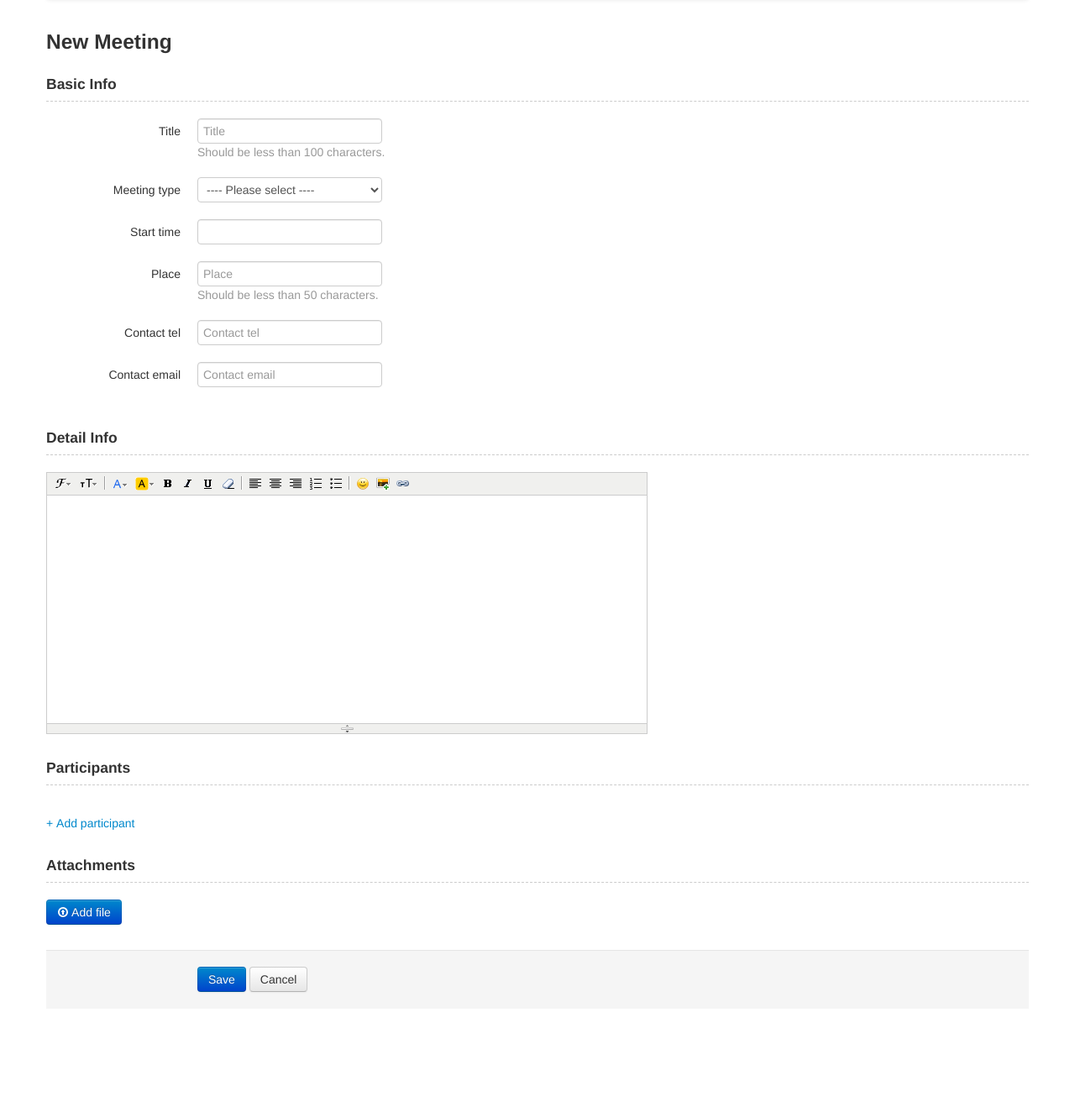
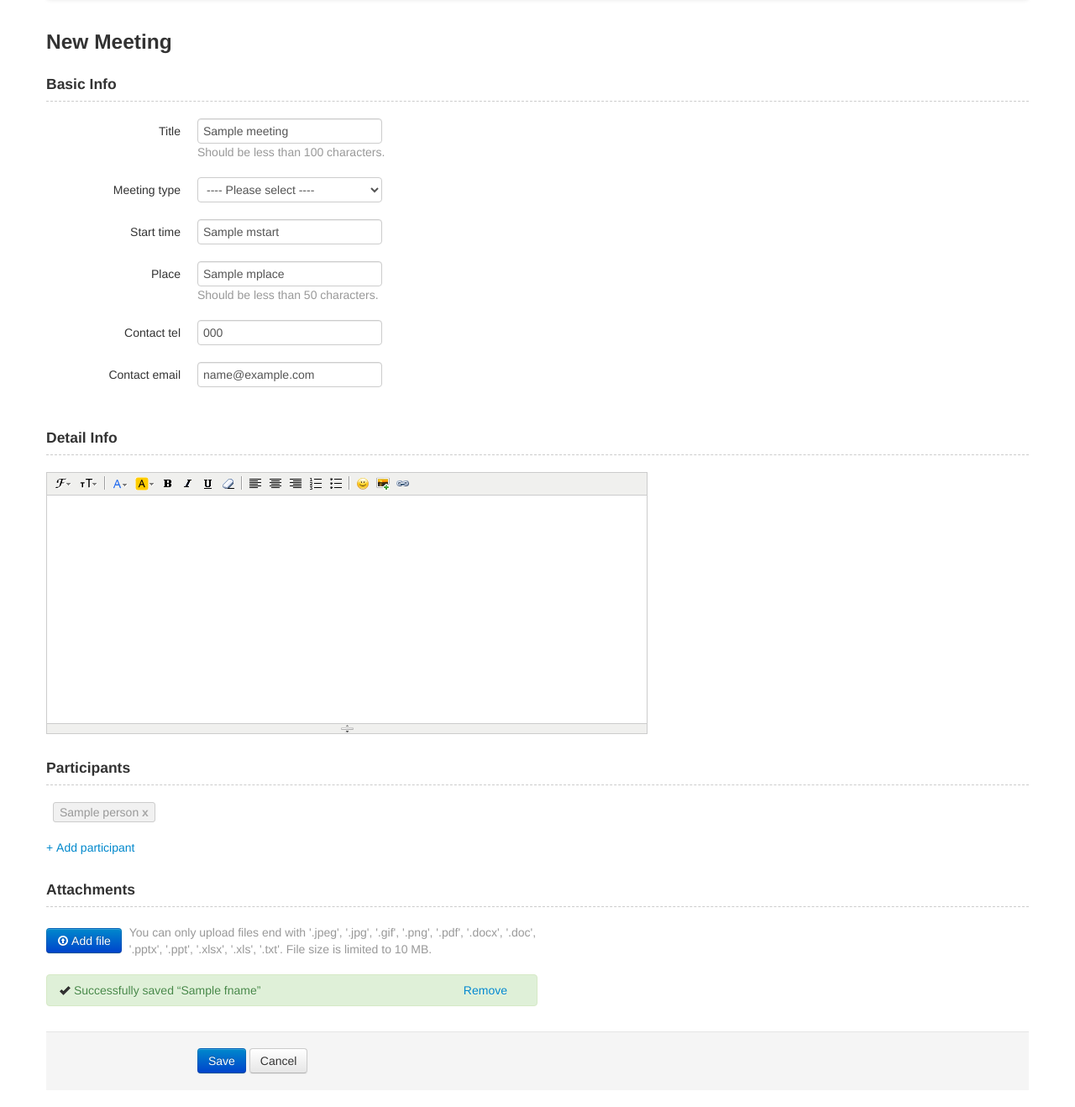
Before and after one commit to skymoney/SkyMeeting, a Django app: template SkyMeeting/templates/newMeeting.html in a window 1280 px wide. Shown: the part 84-1402 px from the top of the page at 84% size. Before the commit the page ends 1267 px from the top, so only its background shows below. Run offline with Django 3.2, Linux system fonts and the light colour scheme; the template is opened without the code that fills it: most values are stand-ins (such as "Sample title", 1, 10 or a date in 2020); some libraries are stand-ins or nearby versions.

Commit message:
add edit meeting

```diff
--- a/SkyMeeting/SkyMeeting/urls.py
+++ b/SkyMeeting/SkyMeeting/urls.py
@@ -29,6 +29,8 @@ urlpatterns += patterns('Meeting.views',
     url(r'^meetings/$','meetings'),
     url(r'^newmeeting/$','newMeeting'),
     url(r'^addmeeting/$','addMeeting'),
+    url(r'^editmeeting/$','editMeeting'),
+    url(r'^updatemeeting/$','updateMeeting'),
     url(r'^meeting/$','meeting'),
     url(r'^meeting/addcomment/$','addComment'),
 )
--- a/SkyMeeting/public/css/specific/newMeeting.css
+++ b/SkyMeeting/public/css/specific/newMeeting.css
@@ -70,8 +70,14 @@ a.remove-person:hover{
 #fineUploader{
 	display: inline-block;
 }
+#uploadHelp{
+	width: 500px;
+}
 #uploadMsg{
 	width: 50%;
+}
+#uploadMsg .alert{
+	margin: 20px 0 0;
 }
 /* patch */
 .checkbox{
--- a/SkyMeeting/public/js/specific/newMeeting.js
+++ b/SkyMeeting/public/js/specific/newMeeting.js
@@ -32,6 +32,13 @@ $(function() {
 				'insertunorderedlist', '|', 'emoticons', 'image', 'link']
 		});
 	});
+
+	// init KindEditor content when edit-mode
+	// lazy load
+	setTimeout(function(){
+		$("#inputDetail").siblings(".ke-container").find("iframe").contents().find("body").html($("#inputDetail").val());
+	}, 1000);
+
 
     // 有问题???阻止点击背景关闭
     /*$("#participantModal").on("show", function(){
@@ -105,6 +112,18 @@ $(function() {
 		}
 	}
 
+	// ************************************
+	// init global storage when edit-mode
+	// ************************************
+	$("#personList").children(".person").each(function(){
+		var dataElem = $(this).find("input[type='hidden']");
+		addToGlobalSelectedPersons(dataElem.attr("data-id"), dataElem.attr("data-name"));
+	});
+	$("#uploadMsg").children(".file").each(function(){
+		var dataElem = $(this).find("input[type='hidden']");
+		addToGlobalBindedFiles(dataElem.attr("data-fid"), dataElem.attr("data-fname"));
+	});
+	// ************************************
 
 
 	/* common util functions */
@@ -265,6 +284,7 @@ $(function() {
 		// update global storage
 		removeFromGlobalSelectedPersons(id);
 	};
+	$("a.remove-person").click(removePersonFunc);
 
 	$("#addParticipantLink").click(function(){
 		// back to default page
@@ -303,7 +323,7 @@ $(function() {
 					"</div>");
 
 				// bind event
-				$("#personList").children(".person").last().find("a.remove-person").click(removePersonFunc);
+				$("#personList").children(".person").last().find("a.remove-person").bind("click", removePersonFunc);
 			}
 		});
 
@@ -324,6 +344,15 @@ $(function() {
 	// ===============================
 	// file upload
 	// ===============================
+	var removeFileFunc = function(){
+		var fid = $(this).attr("data-fid");
+		$(this).parent(".file").remove();
+
+		// update global storage
+		removeFromGlobalBindedFiles(fid);
+	}
+	$("a.remove-file").click(removeFileFunc);
+
     $fub = $('#fineUploader');
     $messages = $('#uploadMsg');
 
@@ -344,37 +373,43 @@ $(function() {
         },*/
       	callbacks: {
         	onSubmit: function(id, fileName) {
-	          	$messages.append('<div id="file-' + id + '" class="alert" style="margin: 20px 0 0"></div>');
+	          	$messages.append('<div id="file-' + id + '" class="file alert"></div>');
 	          	// disable form submit button
 	          	disableButton($("#meetingFormOk"));
 	        },
         	onUpload: function(id, fileName) {
           		$('#file-' + id).addClass('alert-info')
-               		.html('<img src="../public/img/loading.gif" alt=' + gettext("Initializing. Please hold.") + '> ' + gettext("Initializing") + ' “' + fileName + '”');
+               		.html('<img src="../public/img/loading.gif" alt=' + gettext("Initializing. Please hold.") + '/> <span>' + gettext("Initializing") + ' “' + fileName + '”</span>');
        		},
         	onProgress: function(id, fileName, loaded, total) {
           		if (loaded < total) {
             		progress = Math.round(loaded / total * 100) + '% of ' + Math.round(total / 1024) + ' kB';
             		$('#file-' + id).removeClass('alert-info')
-                            .html('<img src="../public/img/loading.gif" alt=' + gettext("In progress. Please hold.") + '> ' + gettext("Uploading") + ' “' + fileName + '” ' + progress);
+                            .html('<img src="../public/img/loading.gif" alt=' + gettext("In progress. Please hold.") + '/> <span>' + gettext("Uploading") + ' “' + fileName + '” ' + progress + '</span>');
           		} else {
             		$('#file-' + id).addClass('alert-info')
-                            .html('<img src="../public/img/loading.gif" alt=' + gettext("Saving. Please hold.") + '> ' + gettext("Saving") + ' “' + fileName + '”');
+                            .html('<img src="../public/img/loading.gif" alt=' + gettext("Saving. Please hold.") + '/> <span>' + gettext("Saving") + ' “' + fileName + '”</span>');
           		}
         	},
         	onComplete: function(id, fileName, responseJSON) {
         		var result = responseJSON[0];
-          		if (result.success == "true") {
+          		if(result.success == "true")
+          		{
             		$('#file-' + id).removeClass('alert-info')
                             .addClass('alert-success')
-                            .html('<i class="icon-ok"></i> ' + gettext("Successfully saved") + ' “' + fileName + '”');
+                            .html('<i class="icon-ok"></i> <span>' + gettext("Successfully saved") + ' “' + fileName + '”</span>' +
+                            		'<a href="javascript:void(0);" class="remove-file pull-right" data-fid="' + result.fileId + '">' + gettext("Remove") + '</a>');
 
+                	// bind event
+                	$('#file-' + id).find("a.remove-file").bind("click", removeFileFunc);
                		// update global storage
                		addToGlobalBindedFiles(result.fileId, fileName);
-          		} else {
+          		}
+          		else
+          		{
             		$('#file-' + id).removeClass('alert-info')
                             .addClass('alert-error')
-                            .html('<i class="icon-exclamation-sign"></i> ' + gettext("Error with") + ' “' + fileName + '”');
+                            .html('<i class="icon-exclamation-sign"></i> <span>' + gettext("Error with") + ' “' + fileName + '”</span>');
           		}
 
           		enableButton($("#meetingFormOk"));
--- a/SkyMeeting/templates/newMeeting.html
+++ b/SkyMeeting/templates/newMeeting.html
@@ -39,7 +39,7 @@
 				<div class="control-group">
 					<label class="control-label" for="inputTitle">Title</label>
 					<div class="controls">
-						<input type="text" id="inputTitle" placeholder="{% trans 'Title' %}" data-validate-presence="true" data-validate-error="#inputTitleError" />
+						<input type="text" id="inputTitle" placeholder="{% trans 'Title' %}" data-validate-presence="true" data-validate-error="#inputTitleError" {% if meetingData %}value="{{ meetingData.mtitle }}"{% endif %} />
 						<span class="alert alert-error hide" id="inputTitleError">
 							{% trans "Meeting title cannot be blank." %}
 						</span>
@@ -52,8 +52,9 @@
 					<div class="controls">
 						<select id="typeSct">
 							<option value="-1">---- {% trans "Please select" %} ----</option>
-							<option value="1">{% trans "Formal meeting" %}</option>
-							<option value="2">{% trans "Informal meeting" %}</option>
+							<option value="1" {% if meetingData and meetingData.mtype == 1 %}selected="selected"{% endif %}>{% trans "Formal meeting" %}</option>
+							<option value="2" {% if meetingData and meetingData.mtype == 2 %}selected="selected"{% endif %}>{% trans "Informal meeting" %}</option>
+							<option value="0" {% if meetingData and meetingData.mtype == 0 %}selected="selected"{% endif %}>{% trans "Others" %}</option>
 						</select>
 						<!-- 验证失效 -->
 						<span class="alert alert-error hide" id="typeSctError">
@@ -65,7 +66,7 @@
 				<div class="control-group">
 					<label class="control-label" for="startDatetime">{% trans "Start time" %}</label>
 					<div class="controls">
-						<input type="text" class="date-input" id="startDatetime" readonly="readonly" data-validate-presence="true" data-validate-error="#startDatetimeError" />
+						<input type="text" class="date-input" id="startDatetime" readonly="readonly" data-validate-presence="true" data-validate-error="#startDatetimeError" {% if meetingData %}value="{{ meetingData.mstart }}"{% endif %} />
 						<span class="alert alert-error hide" id="startDatetimeError">
 							{% trans "Start time cannot be blank." %}
 						</span>
@@ -74,7 +75,7 @@
 				<div class="control-group">
 					<label class="control-label" for="inputPlace">{% trans "Place" %}</label>
 					<div class="controls">
-						<input type="text" id="inputPlace" placeholder="{% trans 'Place' %}" data-validate-presence="true" data-validate-error="#inputPlaceError" />
+						<input type="text" id="inputPlace" placeholder="{% trans 'Place' %}" data-validate-presence="true" data-validate-error="#inputPlaceError" {% if meetingData %}value="{{ meetingData.mplace }}"{% endif %} />
 						<span class="alert alert-error hide" id="inputPlaceError">
 							{% trans "Place cannot be blank." %}
 						</span>
@@ -84,7 +85,7 @@
 				<div class="control-group">
 					<label class="control-label" for="inputTel">{% trans "Contact tel" %}</label>
 					<div class="controls">
-						<input type="text" id="inputTel" placeholder="{% trans 'Contact tel' %}" data-validate-presence="true" data-validate-format="/^[0-9]+$/" data-validate-error="#inputTelError" />
+						<input type="text" id="inputTel" placeholder="{% trans 'Contact tel' %}" data-validate-presence="true" data-validate-format="/^[0-9]+$/" data-validate-error="#inputTelError" {% if meetingData %}value="{{ meetingData.mtel }}"{% endif %} />
 						<span class="alert alert-error hide" id="inputTelError">
 							{% trans "Should be a phone number." %}
 						</span>
@@ -93,7 +94,7 @@
 				<div class="control-group">
 					<label class="control-label" for="inputEmail">{% trans "Contact email" %}</label>
 					<div class="controls">
-						<input type="text" id="inputEmail" placeholder="{% trans 'Contact email' %}" data-validate-email="true" data-validate-error="#inputEmailError" />
+						<input type="text" id="inputEmail" placeholder="{% trans 'Contact email' %}" data-validate-email="true" data-validate-error="#inputEmailError" {% if meetingData %}value="{{ meetingData.memail }}"{% endif %} />
 						<span class="alert alert-error hide" id="inputEmailError">
 							{% trans "Should be an email address." %}
 						</span>
@@ -113,7 +114,7 @@
 				<h4>{% trans "Detail Info" %}</h4>
 			</div>
 			<div class="form-block-content">
-				<textarea class="fulltext-input" id="inputDetail"></textarea>
+				<textarea class="fulltext-input" id="inputDetail" {% if meetingData %}value="{{ meetingData.mdetail|safe }}"{% endif %}></textarea>
 			</div>
 			<!-- 验证框架失效 -->
 			<span class="alert alert-error hide" id="inputDetailError">
@@ -139,6 +140,16 @@
 						<a href="javascript:void(0);" class="remove-person" data-id="1">x</a>
 					</div>
 					 -->
+					{% if meetingData %}
+						{% for person in meetingParticipant %}
+					<div class="person">
+						<span class="person-name">{{ person.name }}</span>
+						<a href="javascript:void(0);" class="remove-person" data-id="{{ person.rid }}">x</a>
+						<!-- only when edit-mode -->
+						<input type="hidden" data-id="{{ person.rid }}" data-name="{{ person.name }}" />
+					</div>
+						{% endfor %}
+					{% endif %}
 				</div>
 				<span class="alert alert-error hide" id="participantsError">
 					{% trans "Participants cannot be none." %}
@@ -166,7 +177,20 @@
 							{% trans "Add file" %}
 						</div>
 					</div>
-					<div id="uploadMsg"></div>
+					<div class="help-inline" id="uploadHelp">{% trans "You can only upload files end with '.jpeg', '.jpg', '.gif', '.png', '.pdf', '.docx', '.doc', '.pptx', '.ppt', '.xlsx', '.xls', '.txt'. File size is limited to 10 MB."%}</div>
+					<div id="uploadMsg">
+						{% if meetingData %}
+							{% for file in meetingFile %}
+								<div class="file alert alert-success">
+									<i class="icon-ok"></i>
+									<span>{% trans "Successfully saved" %}&nbsp;“{{ file.fname }}”</span>
+									<a href="javascript:void(0);" class="remove-file pull-right" data-fid="{{ file.fid }}">{% trans "Remove" %}</a>
+									<!-- only when edit-mode -->
+									<input type="hidden" data-fid="{{ file.fid }}" data-fname="{{ file.fname }}" />
+								</div>
+							{% endfor %}
+						{% endif %}
+					</div>
 				</div>
 			</div>
 		</div>
```
Also changed, not shown: SkyMeeting/Meeting/views.py (+35 -0 lines).
